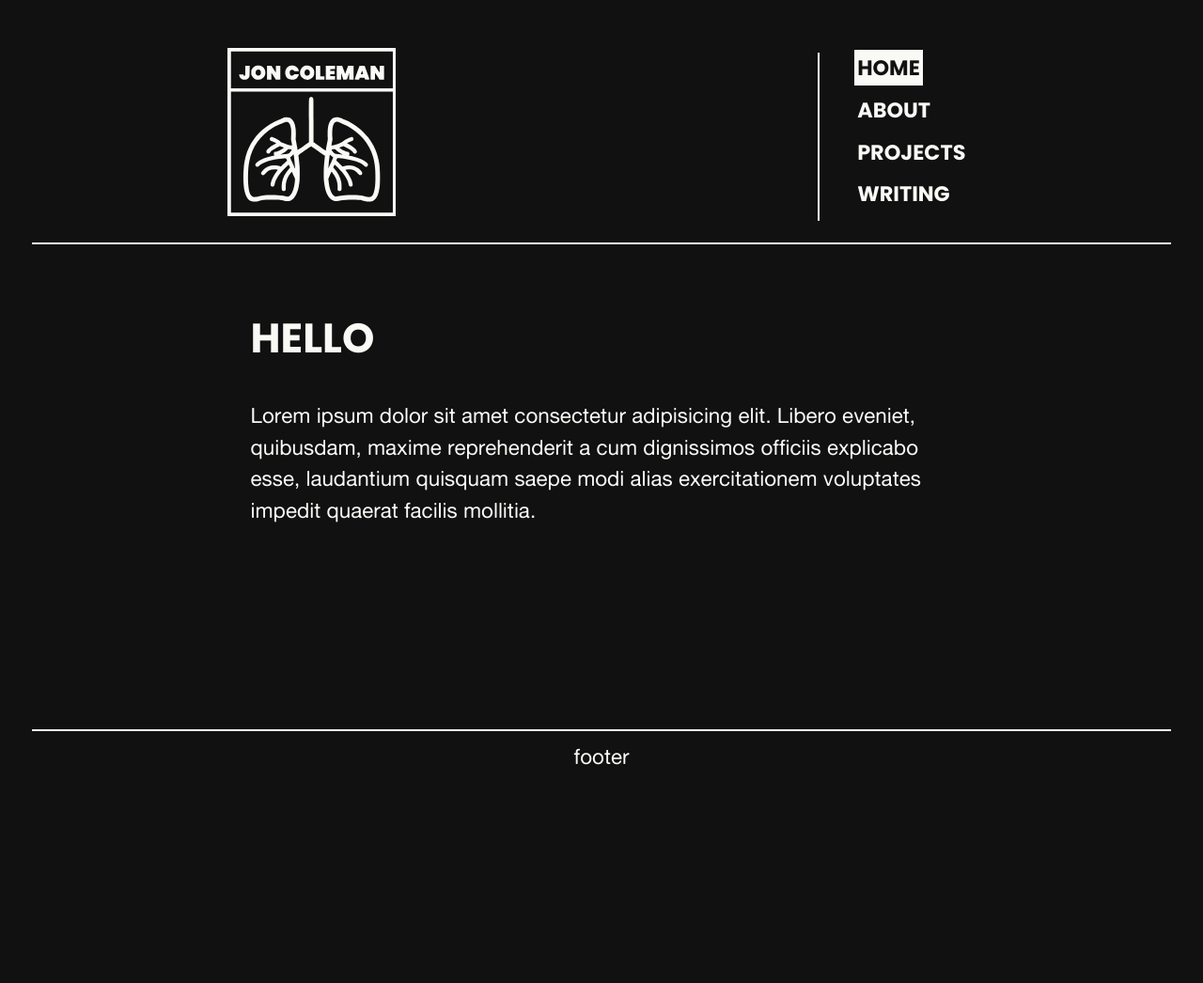
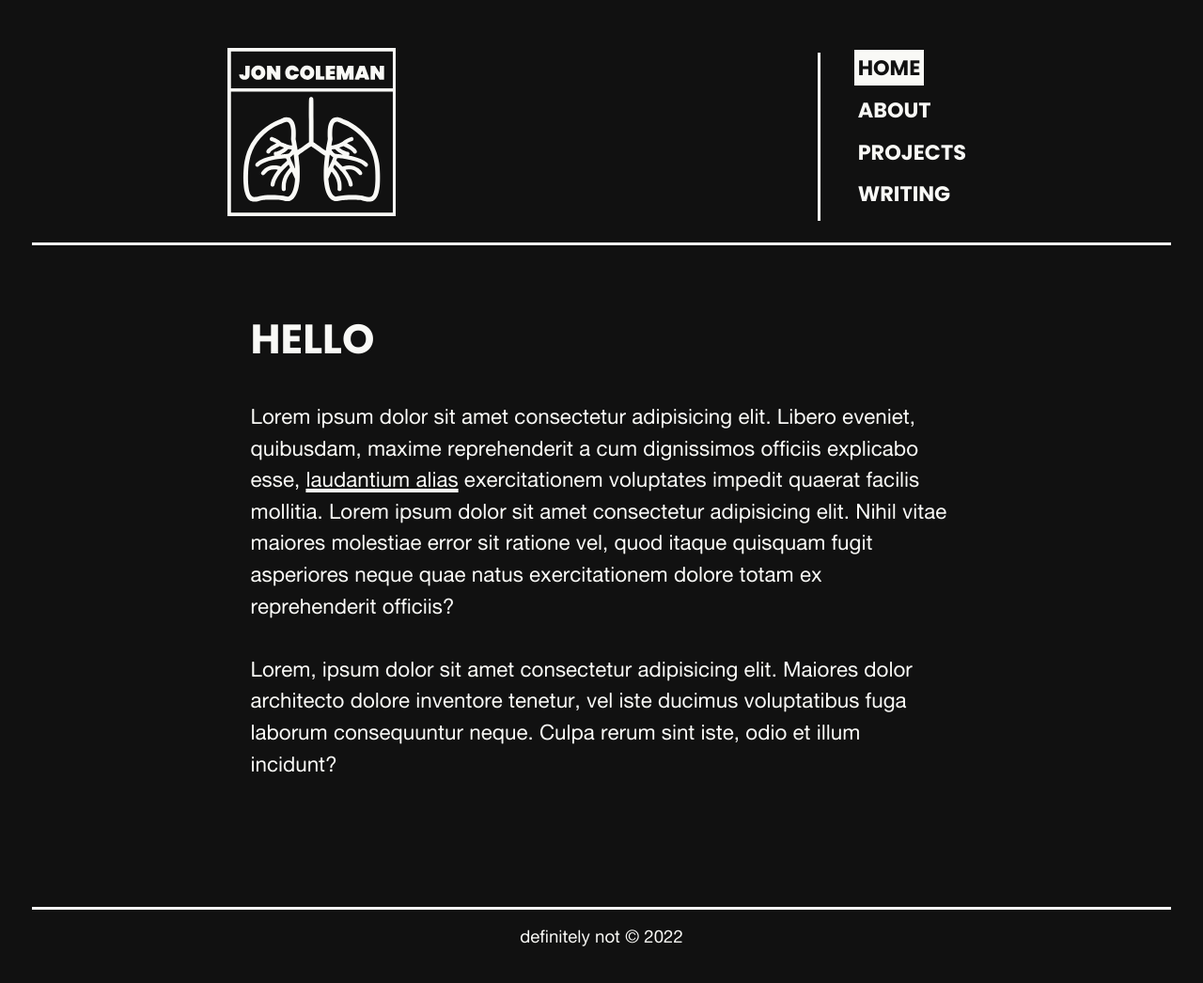
Before and after one commit to z336/jon-coleman, a Gatsby site: page / in a window 1280 px wide. Shown: the whole page at 94% size. Before the commit the page ends 867 px from the top, so only its background shows below. Built offline with nearby package versions, Linux system fonts and the light colour scheme; Gatsby itself is replaced by a stand-in of ours.

Commit message:
updated footer, worked on links styles

```diff
--- a/src/components/Footer.js
+++ b/src/components/Footer.js
@@ -6,5 +6,11 @@ const StyledFooter = styled.footer`
 `;
 
 export default function Footer() {
-  return <StyledFooter>footer</StyledFooter>;
+  return (
+    <StyledFooter>
+      <div>
+        <small>definitely not © {new Date().getFullYear()}</small>
+      </div>
+    </StyledFooter>
+  );
 }
--- a/src/components/Nav.js
+++ b/src/components/Nav.js
@@ -8,7 +8,7 @@ const StyledNav = styled.nav`
   grid-area: nav;
   ul {
     place-self: center;
-    border-left: 2px solid var(--white);
+    border-left: 3px solid var(--white);
     list-style: none;
     li {
       padding-bottom: 0.5em;
@@ -35,6 +35,10 @@ const Brand = styled.div`
     :hover {
       background-color: transparent;
       color: currentColor;
+      outline: none;
+    }
+    :focus {
+      outline: none;
     }
   }
 `;
--- a/src/pages/index.js
+++ b/src/pages/index.js
@@ -7,8 +7,24 @@ export default function Index() {
       <p>
         Lorem ipsum dolor sit amet consectetur adipisicing elit. Libero eveniet,
         quibusdam, maxime reprehenderit a cum dignissimos officiis explicabo
-        esse, laudantium quisquam saepe modi alias exercitationem voluptates
-        impedit quaerat facilis mollitia.
+        esse,{' '}
+        <a
+          href="https://www.google.com"
+          target="_blank"
+          rel="noopener noreferrer"
+        >
+          laudantium alias
+        </a>{' '}
+        exercitationem voluptates impedit quaerat facilis mollitia. Lorem ipsum
+        dolor sit amet consectetur adipisicing elit. Nihil vitae maiores
+        molestiae error sit ratione vel, quod itaque quisquam fugit asperiores
+        neque quae natus exercitationem dolore totam ex reprehenderit officiis?
+      </p>
+      <p>
+        Lorem, ipsum dolor sit amet consectetur adipisicing elit. Maiores dolor
+        architecto dolore inventore tenetur, vel iste ducimus voluptatibus fuga
+        laborum consequuntur neque. Culpa rerum sint iste, odio et illum
+        incidunt?
       </p>
     </article>
   );
--- a/src/styles/GlobalStyles.js
+++ b/src/styles/GlobalStyles.js
@@ -152,7 +152,7 @@ h3 {
 
 a {
   color: var(--white);
-  text-decoration: underline 2px;
+  text-decoration: underline 3.5px;
   transition: all 125ms ease-in-out;
 }
 
@@ -167,7 +167,7 @@ a:focus,
 button:focus {
   padding: 0.15em;
   margin: -0.15em;
-  outline: 2px solid var(--white);
+  outline: 3px dashed var(--white);
 }
 
 a:focus:not(:focus-visible),
@@ -192,8 +192,8 @@ button {
 }
 
 main {
-  border-top: 2px solid var(--white);
-  border-bottom: 2px solid var(--white);
+  border-top: 3px solid var(--white);
+  border-bottom: 3px solid var(--white);
   padding-top: 3rem;
   padding-bottom: 4rem;
 }
```
